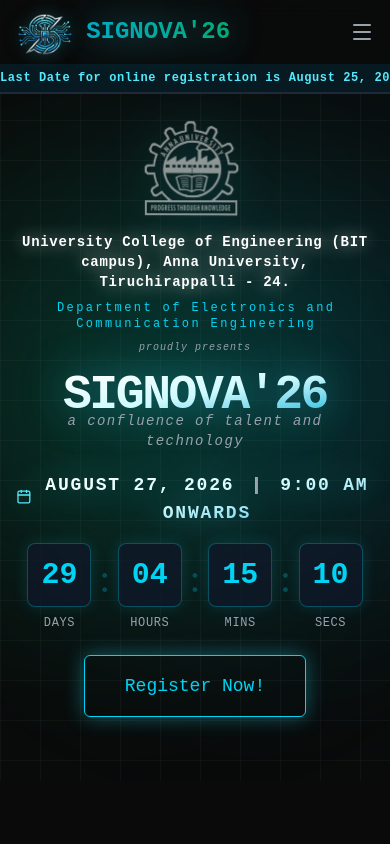
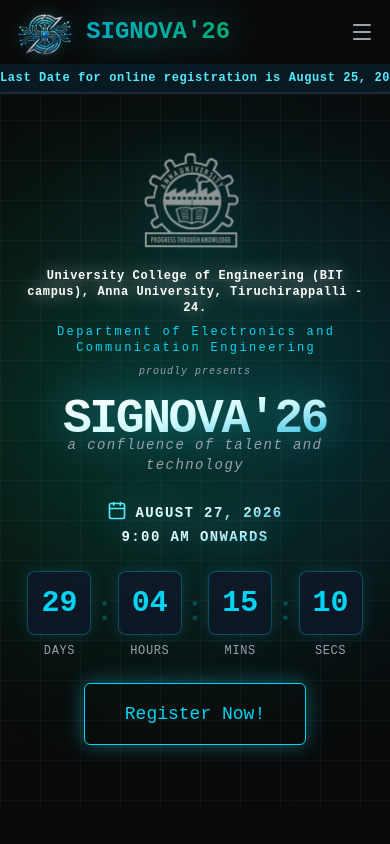
Before and after one commit to signova-26/signova-26, a React (Vite) app: page / in a window 390 px wide. Shown: the top 844 px of the page. Built offline with nearby package versions, Linux system fonts and the light colour scheme.

Commit message:
Fix mobile layout spacing and wrapping in Hero section

```diff
--- a/src/components/Hero.jsx
+++ b/src/components/Hero.jsx
@@ -45,14 +45,14 @@
   );
 
   return (
-    <section id="home" className="relative min-h-[80vh] md:min-h-screen flex items-center justify-center pt-28 pb-16 md:pt-16 md:pb-0 overflow-hidden bg-grid-pattern">
+    <section id="home" className="relative min-h-[80vh] md:min-h-screen flex items-center justify-center pt-36 pb-16 md:pt-24 md:pb-0 overflow-hidden bg-grid-pattern">
       {/* Glow overlays */}
       <div className="absolute top-1/4 left-1/4 w-96 h-96 bg-cyan-500/20 rounded-full blur-[120px] pointer-events-none"></div>
       <div className="absolute bottom-1/4 right-1/4 w-96 h-96 bg-emerald-500/20 rounded-full blur-[120px] pointer-events-none"></div>
 
       <div className="relative z-10 text-center px-4 flex flex-col items-center">
-        <img src="/logo2.png" alt="SIGNOVA Logo" className="h-28 md:h-40 w-auto mb-2 drop-shadow-[0_0_25px_rgba(34,211,238,0.4)] animate-pulse" />
-        <p className="text-sm md:text-lg text-white mb-2 font-mono font-bold tracking-wider drop-shadow-[0_0_8px_rgba(255,255,255,0.6)] md:whitespace-nowrap">
+        <img src="/logo2.png" alt="SIGNOVA Logo" className="h-28 md:h-40 w-auto mb-3 md:mb-4 drop-shadow-[0_0_25px_rgba(34,211,238,0.4)] animate-pulse" />
+        <p className="text-xs sm:text-sm md:text-lg text-white mb-2 font-mono font-bold tracking-wider drop-shadow-[0_0_8px_rgba(255,255,255,0.6)] md:whitespace-nowrap">
           University College of Engineering (BIT campus), Anna University, Tiruchirappalli - 24.
         </p>
 
@@ -72,10 +72,16 @@
           A Confluence of Talent and Technology
         </p>
 
-        <div className="flex items-center justify-center gap-2 md:gap-3 mb-4 md:mb-6 drop-shadow-[0_0_15px_rgba(34,211,238,0.4)] relative z-20">
-          <Calendar className="w-5 h-5 md:w-7 md:h-7 text-cyan-300" />
-          <h2 className="text-lg md:text-2xl mt-1 font-mono font-bold uppercase tracking-widest text-transparent bg-clip-text bg-gradient-to-br from-white via-cyan-100 to-cyan-500">
-            August 27, 2026 <span className="text-gray-400 mx-1">|</span> 9:00 AM Onwards
+        <div className="flex flex-col md:flex-row items-center justify-center gap-1 md:gap-3 mb-6 md:mb-8 drop-shadow-[0_0_15px_rgba(34,211,238,0.4)] relative z-20 mt-2">
+          <div className="flex items-center gap-2">
+            <Calendar className="w-5 h-5 md:w-7 md:h-7 text-cyan-300" />
+            <h2 className="text-sm sm:text-base md:text-2xl mt-1 font-mono font-bold uppercase tracking-widest text-transparent bg-clip-text bg-gradient-to-br from-white via-cyan-100 to-cyan-500">
+              August 27, 2026
+            </h2>
+          </div>
+          <span className="hidden md:inline text-gray-400 mx-1 text-2xl">|</span>
+          <h2 className="text-sm sm:text-base md:text-2xl font-mono font-bold uppercase tracking-widest text-transparent bg-clip-text bg-gradient-to-br from-white via-cyan-100 to-cyan-500">
+            9:00 AM Onwards
           </h2>
         </div>
 
```
